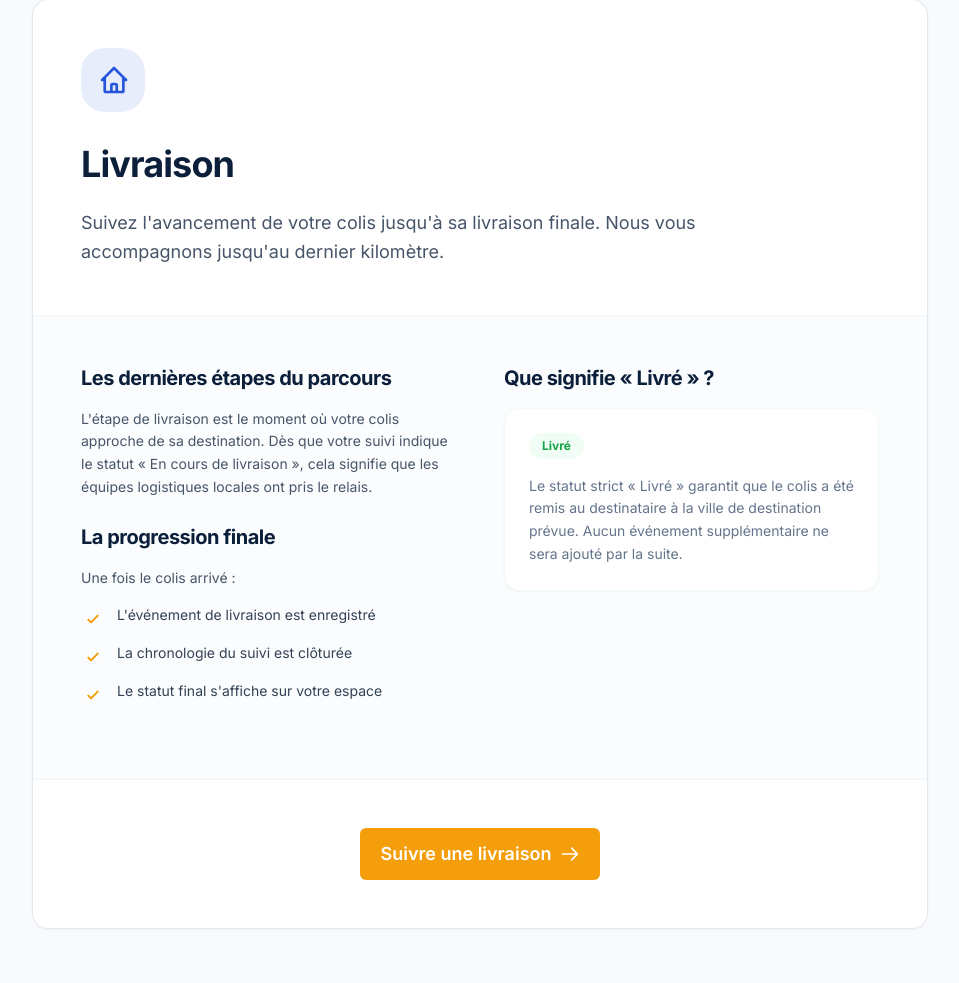
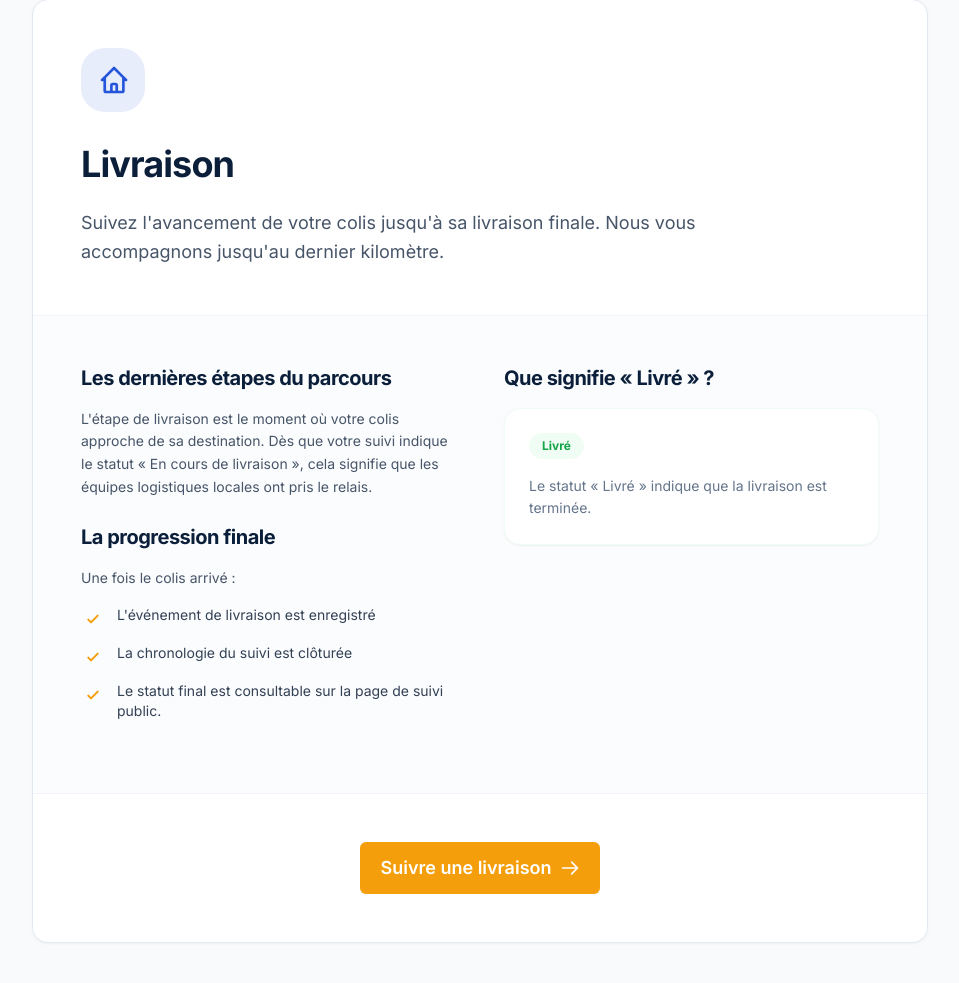
Before and after one commit to ledemka/TRACKING, a PHP site: page /services/livraison in a window 1280 px wide. Shown: the part 174-1157 px from the top of the page, without its empty margins (160-1119 px from the left). Run offline with PHP 8.4, Linux system fonts and the light colour scheme; data that the repository does not hold is empty.

Commit message:
Fix: Renommage destination_lat/lng dans shipment.php et reformulation factuelle des pages de services

```diff
--- a/service_livraison.php
+++ b/service_livraison.php
@@ -44,7 +44,7 @@ require_once __DIR__ . '/templates/public_header.php';
                             </li>
                             <li class="flex items-start gap-3">
                                 <div class="w-6 h-6 rounded-full bg-accent/20 text-accent flex items-center justify-center flex-shrink-0 mt-0.5"><svg class="w-4 h-4" fill="none" stroke="currentColor" viewBox="0 0 24 24"><path stroke-linecap="round" stroke-linejoin="round" stroke-width="3" d="M5 13l4 4L19 7"></path></svg></div>
-                                <span class="text-slate-700 text-sm font-medium">Le statut final s'affiche sur votre espace</span>
+                                <span class="text-slate-700 text-sm font-medium">Le statut final est consultable sur la page de suivi public.</span>
                             </li>
                         </ul>
                     </div>
@@ -56,7 +56,7 @@ require_once __DIR__ . '/templates/public_header.php';
                                 <div class="px-3 py-1 bg-status-delivered-bg text-status-delivered-text rounded-full font-bold text-xs border border-status-delivered-bg">Livré</div>
                             </div>
                             <p class="text-sm text-slate-500 leading-relaxed">
-                                Le statut strict « Livré » garantit que le colis a été remis au destinataire à la ville de destination prévue. Aucun événement supplémentaire ne sera ajouté par la suite.
+                                Le statut « Livré » indique que la livraison est terminée.
                             </p>
                         </div>
                     </div>
--- a/service_suivi.php
+++ b/service_suivi.php
@@ -17,7 +17,7 @@ require_once __DIR__ . '/templates/public_header.php';
                 </div>
                 <h1 class="text-3xl md:text-4xl font-bold text-primary mb-6 tracking-tight">Suivi des colis</h1>
                 <p class="text-lg text-slate-600 leading-relaxed max-w-2xl">
-                    Consultez l'état de votre expédition à l'aide de votre numéro de suivi. Une transparence totale pour vous et vos clients.
+                    Consultez l'état de votre expédition à l'aide de votre numéro de suivi. Un historique des événements de livraison.
                 </p>
             </div>
 
@@ -65,7 +65,7 @@ require_once __DIR__ . '/templates/public_header.php';
                             </div>
                             <div class="flex items-center gap-4">
                                 <div class="px-3 py-1 bg-status-delivery-bg text-status-delivery-text rounded-full font-bold text-xs border border-status-delivery-bg">En cours</div>
-                                <span class="text-sm text-slate-600">Le colis est en transit vers la destination.</span>
+                                <span class="text-sm text-slate-600">Le colis est en cours de livraison vers sa destination.</span>
                             </div>
                         </div>
                     </div>
--- a/shipment.php
+++ b/shipment.php
@@ -406,11 +406,11 @@ require __DIR__ . '/templates/admin_header.php';
                 <div class="grid grid-cols-2 gap-4">
                     <div>
                         <label class="block text-sm font-semibold mb-1">Latitude</label>
-                        <input type="text" name="dest_lat" value="<?= escape_html($shipment['destination_lat']) ?>" class="input-lat border p-2 rounded w-full bg-white">
+                        <input type="text" name="destination_lat" value="<?= escape_html($shipment['destination_lat']) ?>" class="input-lat border p-2 rounded w-full bg-white">
                     </div>
                     <div>
                         <label class="block text-sm font-semibold mb-1">Longitude</label>
-                        <input type="text" name="dest_lng" value="<?= escape_html($shipment['destination_lng']) ?>" class="input-lng border p-2 rounded w-full bg-white">
+                        <input type="text" name="destination_lng" value="<?= escape_html($shipment['destination_lng']) ?>" class="input-lng border p-2 rounded w-full bg-white">
                     </div>
                 </div>
                 <button type="button" class="btn-clear-map mt-2 text-sm text-action hover:underline">Effacer la position</button>
```
